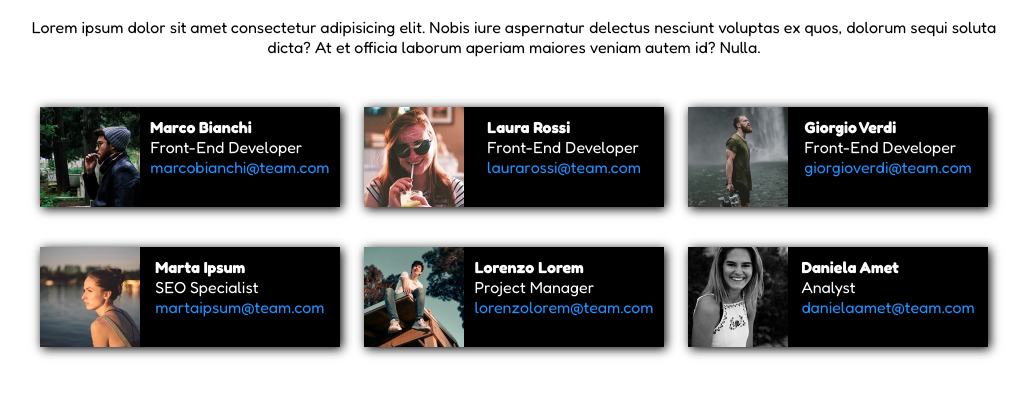
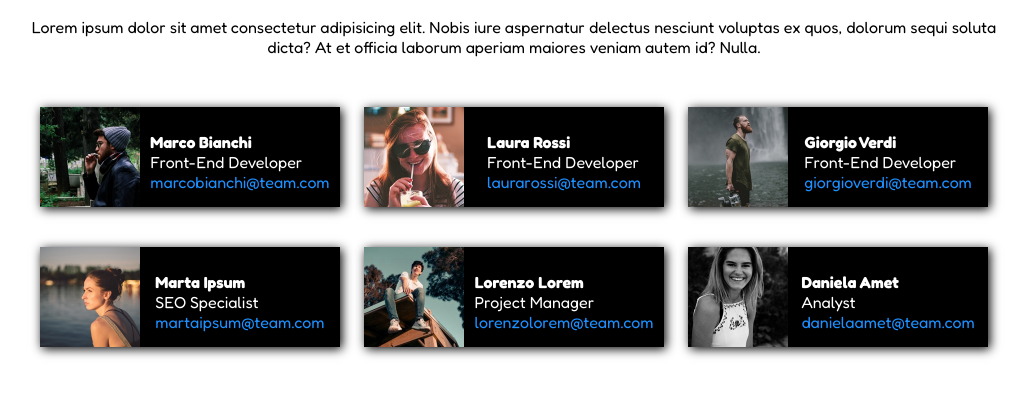
Before and after one commit to SimoneFerrini/html-css-float-cards, a plain HTML site: page index.html in a window 1280 px wide. Shown: the part 52-448 px from the top of the page, without its empty margins (126-1155 px from the left). Drawn offline with Linux system fonts and the light colour scheme.

Commit message:
aggiunto margine card, non avevo notato prima

```diff
--- a/css/style.css
+++ b/css/style.css
@@ -49,7 +49,8 @@ img{
 .cella{
     text-align: left;
     display: inline-block;
-    padding: 10px 0 ;
+    padding: 10px;
+    margin-top: 15px;
     color: white;
 
 }
```
